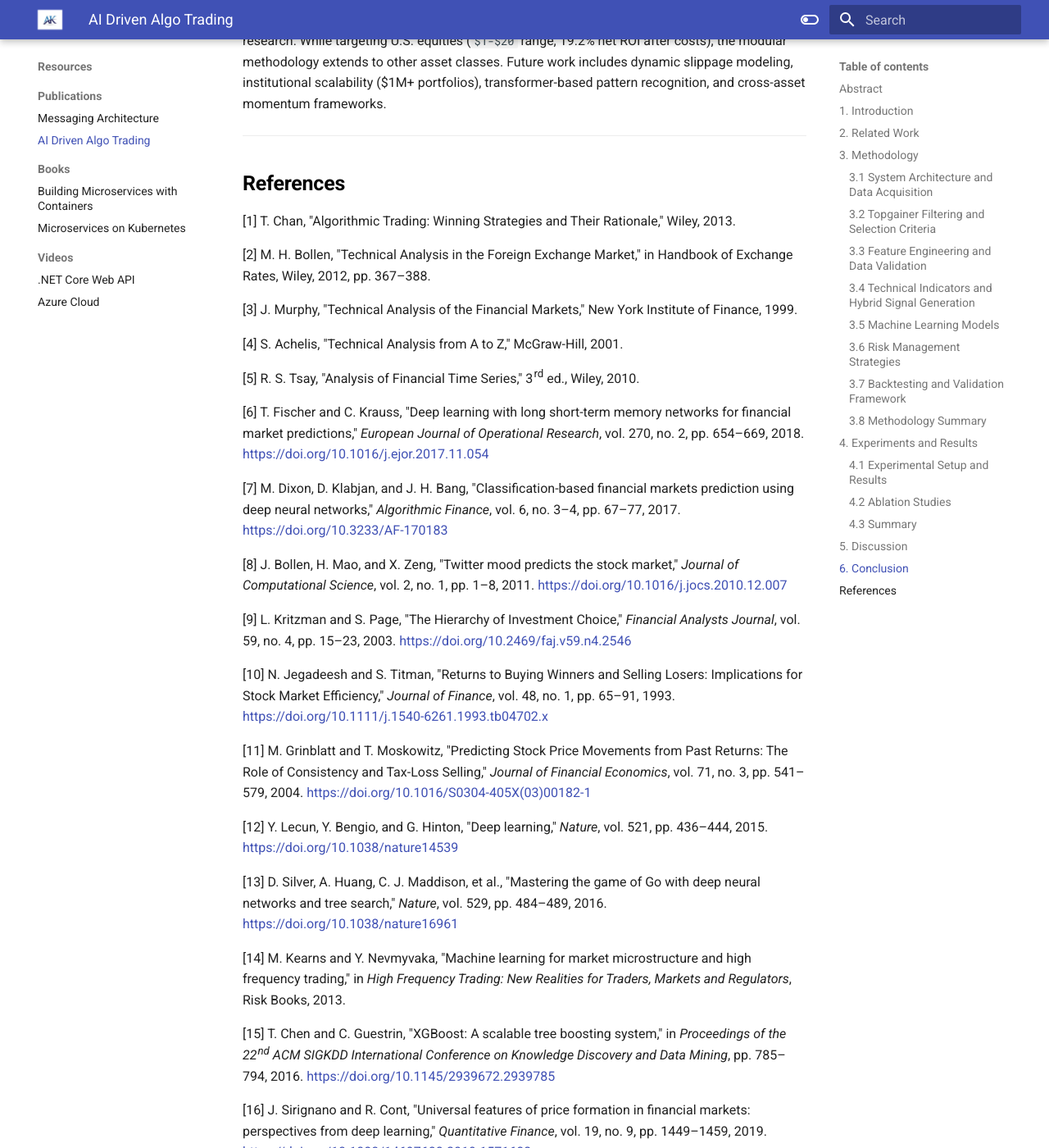
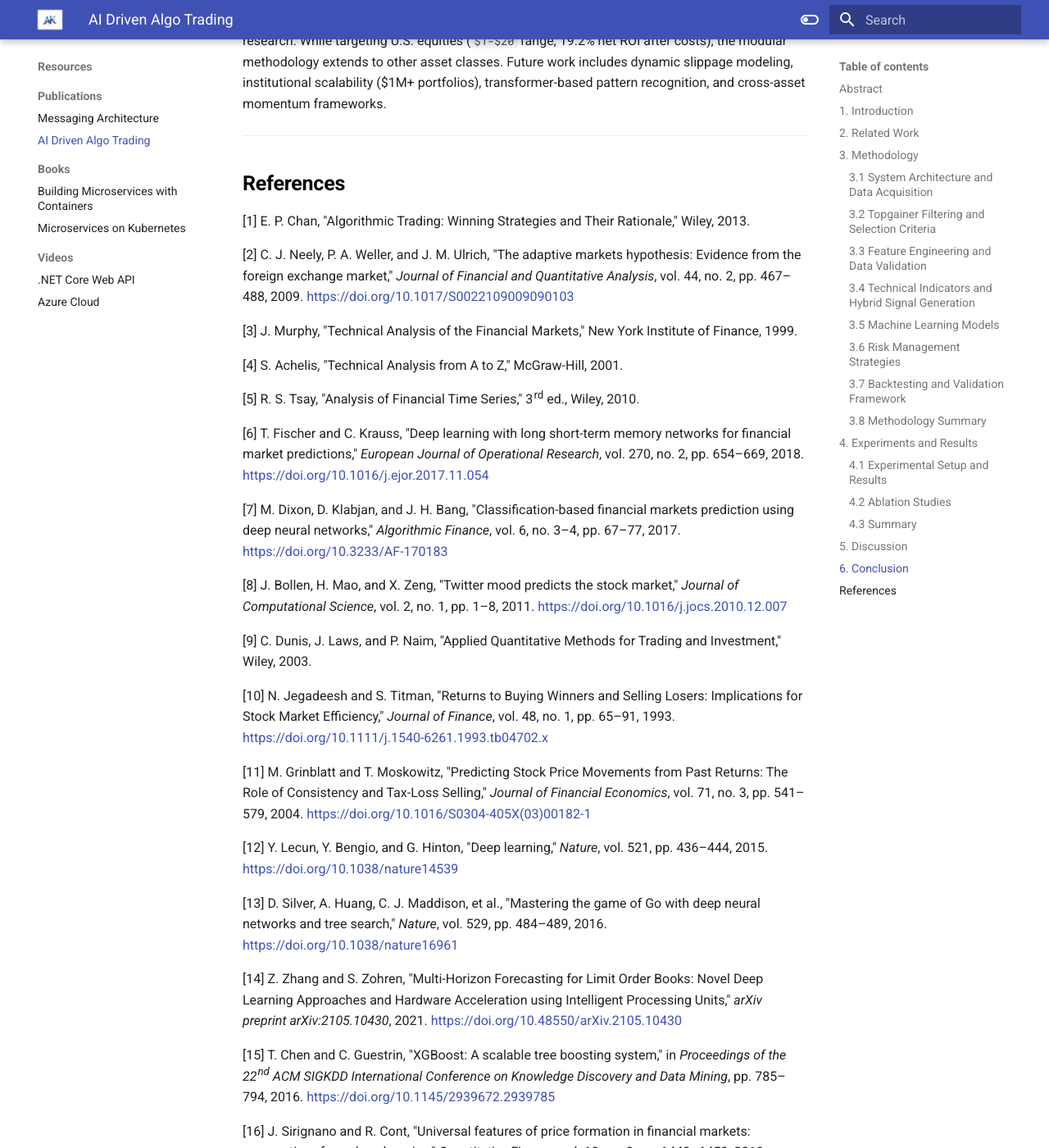
Before and after one commit to akeesari/anjikeesari, an MkDocs documentation site: the page built from docs/resources/publications/algo-trading/ai-driven-algo-trading.md, in a window 1280 px wide and 1400 px high, scrolled down 18552 px. Shown: the whole window at 82% size. Built offline with MkDocs 1.6.1 and Material for MkDocs 9.7.7, drawn with Linux system fonts in a browser that asks for light colours; some of the changed text lies outside the part shown.

Commit message:
final review

```diff
--- a/docs/resources/publications/algo-trading/ai-driven-algo-trading.md
+++ b/docs/resources/publications/algo-trading/ai-driven-algo-trading.md
@@ -33,7 +33,7 @@ Early algorithmic trading systems employed rule-based strategies with single tec
 
 ML/AI adoption—supervised learning, reinforcement learning, deep learning—has enhanced price prediction and pattern recognition [7,8]. However, most implementations operate isolated from technical analysis, suffer from "black box" problems, and lack risk management integration [9]. Prior risk management research (dynamic position sizing, stop-losses, drawdown controls) [10] implements these as disconnected modules, yielding Sharpe ratios <1.0 for momentum strategies [11] with delayed responses to adverse movements.
 
-Momentum trading research emphasizes timely stock selection and liquidity filters [12,13], but existing systems face fundamental limitations: (1) end-of-day screening vs. real-time identification, (2) static position sizing ignoring momentum decay, (3) inability to process sub-second data for short-lived opportunities. No prior work achieves sub-second latency with >65% accuracy.
+Momentum trading research emphasizes timely stock selection and liquidity filters [10,11], but existing systems face fundamental limitations: (1) end-of-day screening vs. real-time identification, (2) static position sizing ignoring momentum decay, (3) inability to process sub-second data for short-lived opportunities. No prior work achieves sub-second latency with >65% accuracy.
 
 **Research Gap:** No existing system unifies real-time data validation, adaptive ML, momentum-specific indicators, and integrated risk management in a sub-second architecture. Current systems trade speed for accuracy or vice versa. This work presents the first integrated platform achieving <1s latency, 67% accuracy, and momentum-aware risk controls.
 
@@ -360,9 +360,9 @@ This work presents the first integrated, event-driven momentum trading platform
 
 ## References
 
-[1] T. Chan, "Algorithmic Trading: Winning Strategies and Their Rationale," Wiley, 2013.
+[1] E. P. Chan, "Algorithmic Trading: Winning Strategies and Their Rationale," Wiley, 2013.
 
-[2] M. H. Bollen, "Technical Analysis in the Foreign Exchange Market," in Handbook of Exchange Rates, Wiley, 2012, pp. 367–388.
+[2] C. J. Neely, P. A. Weller, and J. M. Ulrich, "The adaptive markets hypothesis: Evidence from the foreign exchange market," *Journal of Financial and Quantitative Analysis*, vol. 44, no. 2, pp. 467–488, 2009. [https://doi.org/10.1017/S0022109009090103](https://doi.org/10.1017/S0022109009090103)
 
 [3] J. Murphy, "Technical Analysis of the Financial Markets," New York Institute of Finance, 1999.
 
@@ -376,7 +376,7 @@ This work presents the first integrated, event-driven momentum trading platform
 
 [8] J. Bollen, H. Mao, and X. Zeng, "Twitter mood predicts the stock market," *Journal of Computational Science*, vol. 2, no. 1, pp. 1–8, 2011. [https://doi.org/10.1016/j.jocs.2010.12.007](https://doi.org/10.1016/j.jocs.2010.12.007)
 
-[9] L. Kritzman and S. Page, "The Hierarchy of Investment Choice," *Financial Analysts Journal*, vol. 59, no. 4, pp. 15–23, 2003. [https://doi.org/10.2469/faj.v59.n4.2546](https://doi.org/10.2469/faj.v59.n4.2546)
+[9] C. Dunis, J. Laws, and P. Naim, "Applied Quantitative Methods for Trading and Investment," Wiley, 2003.
 
 [10] N. Jegadeesh and S. Titman, "Returns to Buying Winners and Selling Losers: Implications for Stock Market Efficiency," *Journal of Finance*, vol. 48, no. 1, pp. 65–91, 1993. [https://doi.org/10.1111/j.1540-6261.1993.tb04702.x](https://doi.org/10.1111/j.1540-6261.1993.tb04702.x)
 
@@ -386,7 +386,7 @@ This work presents the first integrated, event-driven momentum trading platform
 
 [13] D. Silver, A. Huang, C. J. Maddison, et al., "Mastering the game of Go with deep neural networks and tree search," *Nature*, vol. 529, pp. 484–489, 2016. [https://doi.org/10.1038/nature16961](https://doi.org/10.1038/nature16961)
 
-[14] M. Kearns and Y. Nevmyvaka, "Machine learning for market microstructure and high frequency trading," in *High Frequency Trading: New Realities for Traders, Markets and Regulators*, Risk Books, 2013.
+[14] Z. Zhang and S. Zohren, "Multi-Horizon Forecasting for Limit Order Books: Novel Deep Learning Approaches and Hardware Acceleration using Intelligent Processing Units," *arXiv preprint arXiv:2105.10430*, 2021. [https://doi.org/10.48550/arXiv.2105.10430](https://doi.org/10.48550/arXiv.2105.10430)
 
 [15] T. Chen and C. Guestrin, "XGBoost: A scalable tree boosting system," in *Proceedings of the 22nd ACM SIGKDD International Conference on Knowledge Discovery and Data Mining*, pp. 785–794, 2016. [https://doi.org/10.1145/2939672.2939785](https://doi.org/10.1145/2939672.2939785)
 
```
